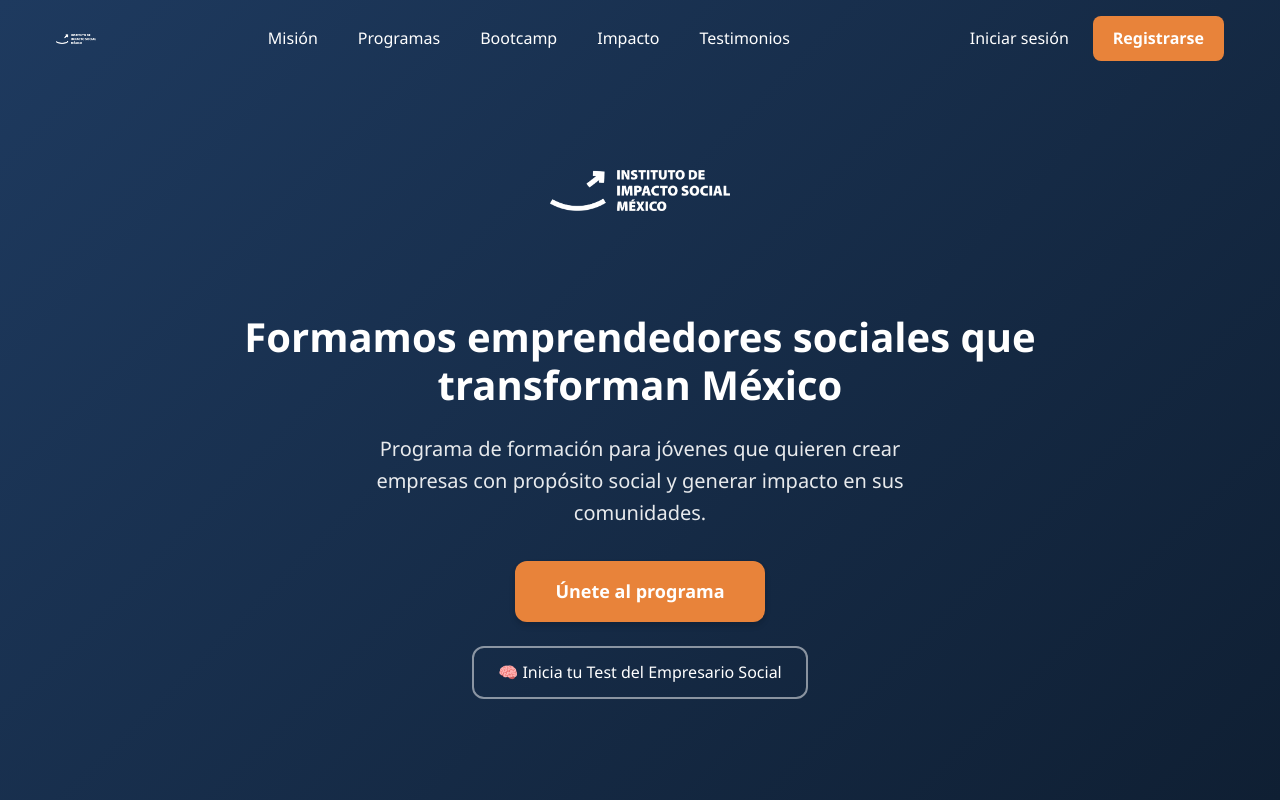
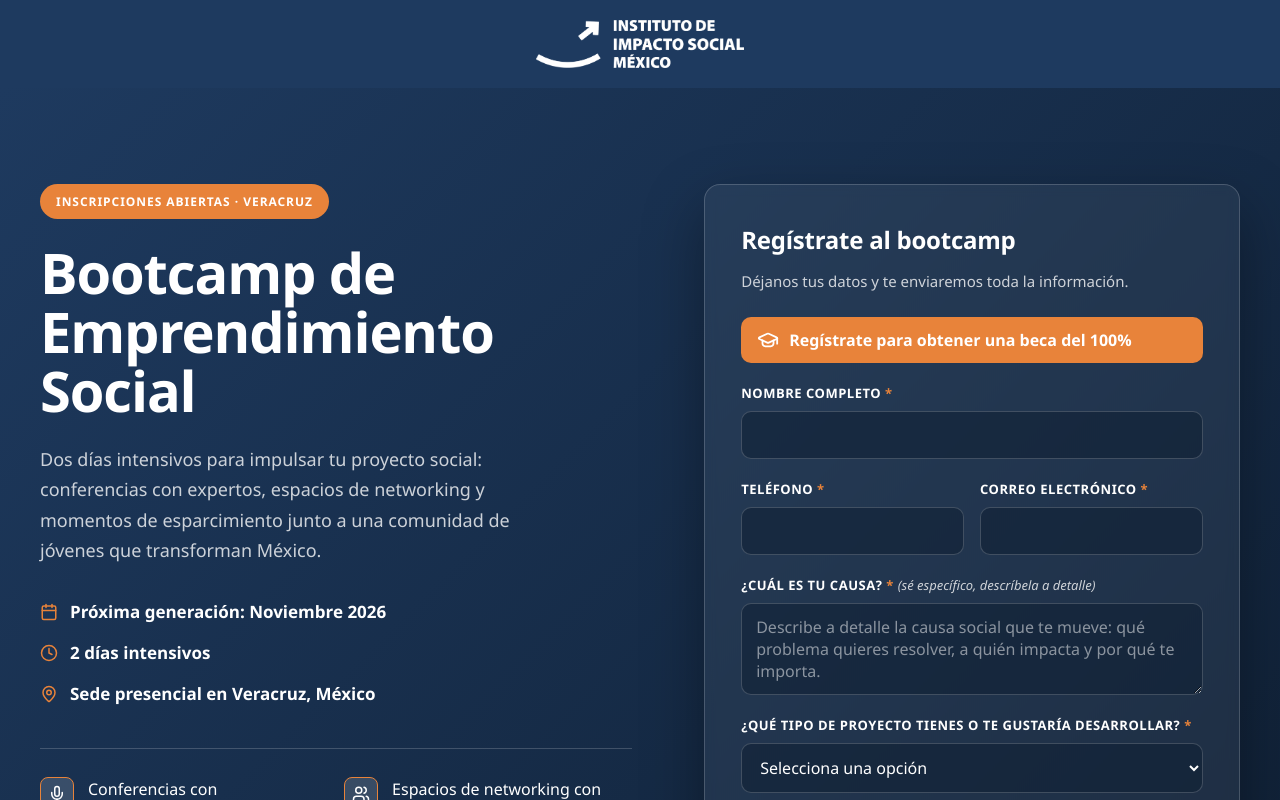
Before and after one commit to tarturocisneros-hub/instituto-impacto-social, a React (Vite) app: page /bootcamp in a window 1280 px wide. Before the commit this address led to /. Shown: the top 800 px of the page. Built offline with nearby package versions, Linux system fonts and the light colour scheme.

Commit message:
feat: pagina dedicada /bootcamp para campanas de registro

```diff
--- a/src/App.tsx
+++ b/src/App.tsx
@@ -3,6 +3,7 @@
 import { ErrorBoundary } from './pages/landing/ErrorBoundary';
 
 const LandingPage = React.lazy(() => import('./pages/landing/LandingPage'));
+const BootcampPage = React.lazy(() => import('./pages/landing/BootcampPage'));
 const WebappShell = React.lazy(() => import('./WebappShell'));
 
 function AppError() {
@@ -54,6 +55,13 @@
           </Suspense>
         } />
 
+        {/* Dedicated bootcamp registration landing (for ad campaigns) */}
+        <Route path="/bootcamp" element={
+          <Suspense fallback={<LoadingSpinner />}>
+            <BootcampPage />
+          </Suspense>
+        } />
+
         {/* Webapp under /plataforma — wrapped in AuthProvider */}
         <Route path="/plataforma/*" element={
           <Suspense fallback={<LoadingSpinner />}>
--- /dev/null
+++ b/src/pages/landing/BootcampPage.module.css
@@ -0,0 +1,35 @@
+.page {
+  min-height: 100vh;
+  display: flex;
+  flex-direction: column;
+  background-color: var(--primary);
+}
+
+.header {
+  background-color: var(--primary);
+  padding: 1.25rem 1.5rem;
+  display: flex;
+  align-items: center;
+  justify-content: center;
+}
+
+.logoLink {
+  display: inline-flex;
+  align-items: center;
+}
+
+.logo {
+  height: 48px;
+  width: auto;
+  object-fit: contain;
+}
+
+@media (max-width: 480px) {
+  .header {
+    padding: 1rem;
+  }
+
+  .logo {
+    height: 40px;
+  }
+}
--- /dev/null
+++ b/src/pages/landing/BootcampPage.tsx
@@ -0,0 +1,62 @@
+import { Helmet } from 'react-helmet-async';
+import { ErrorBoundary } from './ErrorBoundary';
+import BootcampSection from './BootcampSection';
+import Footer from './Footer';
+import styles from './BootcampPage.module.css';
+
+const SEO = {
+  title: 'Bootcamp de Emprendimiento Social en Veracruz – Instituto de Impacto Social México',
+  description:
+    'Regístrate al Bootcamp de Emprendimiento Social en Veracruz. Dos días intensivos con conferencias, networking y esparcimiento. Beca del 100% disponible.',
+  canonicalUrl: 'https://www.impactosocialmexico.org/bootcamp',
+  ogImage: 'https://www.impactosocialmexico.org/og-image.png',
+};
+
+export default function BootcampPage() {
+  return (
+    <div className={styles.page}>
+      <Helmet>
+        <title>{SEO.title}</title>
+        <meta name="description" content={SEO.description} />
+        <link rel="canonical" href={SEO.canonicalUrl} />
+
+        {/* Open Graph */}
+        <meta property="og:type" content="website" />
+        <meta property="og:title" content={SEO.title} />
+        <meta property="og:description" content={SEO.description} />
+        <meta property="og:url" content={SEO.canonicalUrl} />
+        <meta property="og:image" content={SEO.ogImage} />
+
+        {/* Twitter Card */}
+        <meta name="twitter:card" content="summary_large_image" />
+        <meta name="twitter:title" content={SEO.title} />
+        <meta name="twitter:description" content={SEO.description} />
+        <meta name="twitter:image" content={SEO.ogImage} />
+      </Helmet>
+
+      <header className={styles.header}>
+        <a href="/" className={styles.logoLink} aria-label="Ir al inicio">
+          <img
+            src="/logo-white.png"
+            alt="Instituto de Impacto Social México"
+            className={styles.logo}
+            width="160"
+            height="48"
+          />
+        </a>
+      </header>
+
+      <main>
+        <ErrorBoundary fallback={null}>
+          <BootcampSection />
+        </ErrorBoundary>
+      </main>
+
+      <footer>
+        <ErrorBoundary fallback={null}>
+          <Footer />
+        </ErrorBoundary>
+      </footer>
+    </div>
+  );
+}
```
